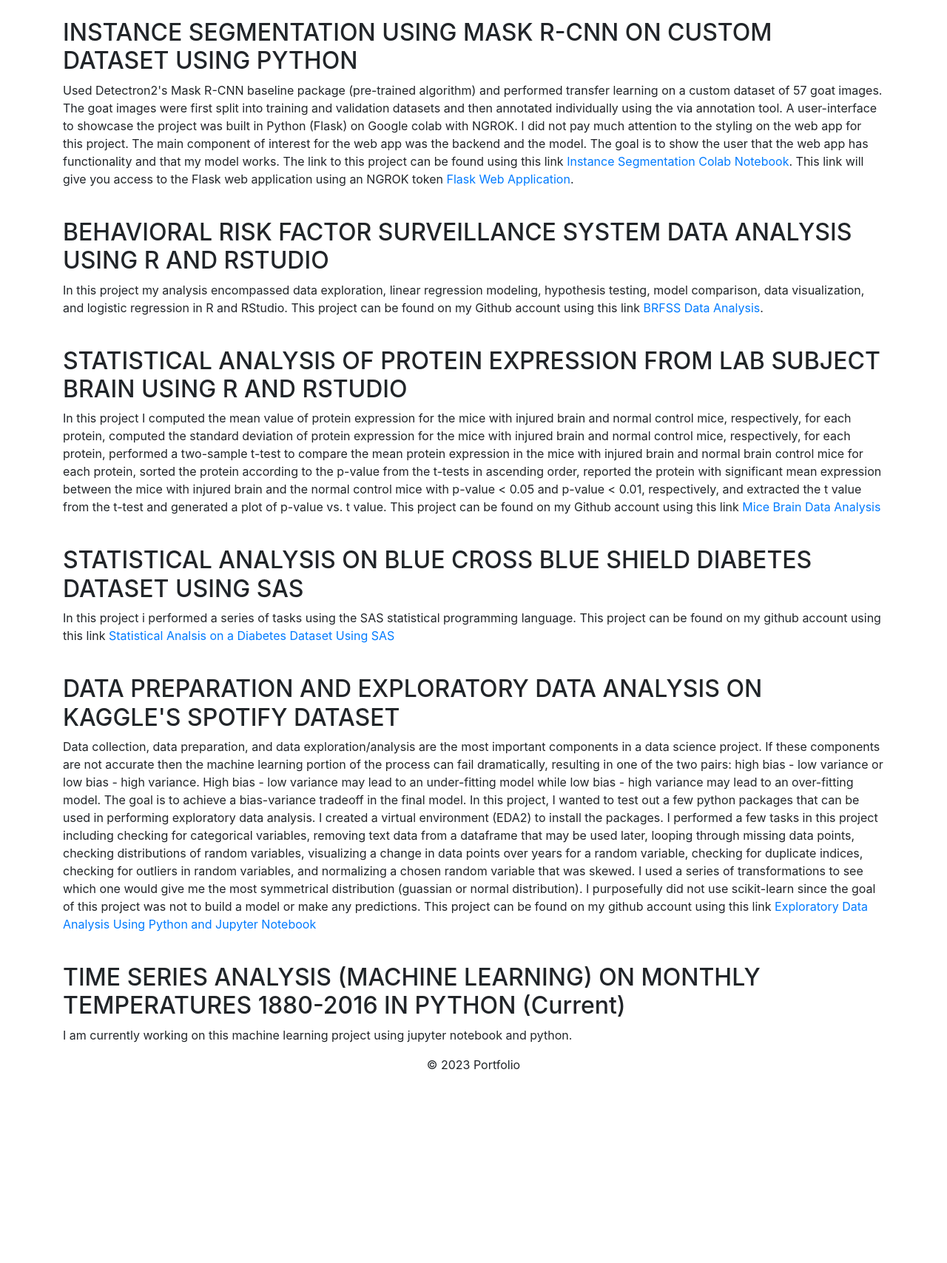
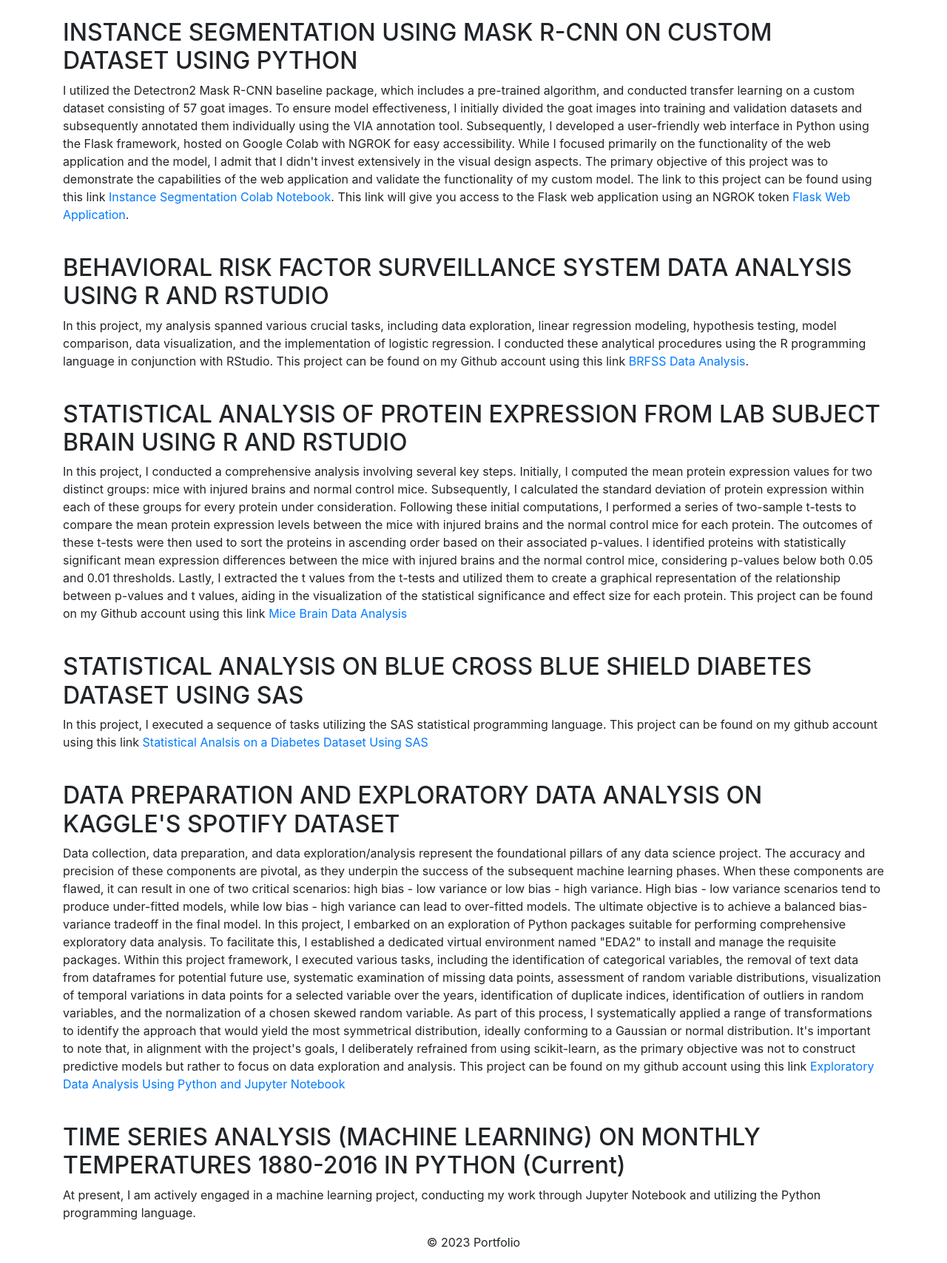
Before and after one commit to christopherbrunswick/portfolio, a Flask app: page /projects in a window 1280 px wide. Shown: the part 56-1763 px from the top of the page at 74% size. Before the commit the page ends 1501 px from the top, so only its background shows below. Run offline with Flask 2, Linux system fonts and the light colour scheme; some libraries are stand-ins or nearby versions.

Commit message:
updated projects.html file

```diff
--- a/templates/projects.html
+++ b/templates/projects.html
@@ -4,7 +4,7 @@
     <!--<header class="hero-2"
         <div class="container">
             <h1>This page consists of past, current, and future projects and will be labeled as such!</h1>
-            <!--<p class="lead">This is a sample index page for your Flask application.</p>
+            <p class="lead">This is a sample index page for your Flask application.</p>
         </div>
     </header>-->
 
@@ -13,13 +13,14 @@
         <div class="container">
             <!-- Project 1 Title -->
             <h2>INSTANCE SEGMENTATION USING MASK R-CNN ON CUSTOM DATASET USING PYTHON</h2>
-            <p>Used Detectron2's Mask R-CNN baseline package (pre-trained algorithm) and performed
-                transfer learning on a custom dataset of 57 goat images. The goat images were first split into
-                training and validation datasets and then annotated individually using the via annotation tool.
-                A user-interface to showcase the project was built in Python (Flask) on Google colab with
-                NGROK. I did not pay much attention to the styling on the web app for this project. The main
-                component of interest for the web app was the backend and the model. The goal is to show the user that the web app has functionality and that my model works.
-                The link to this project can be found using this link <a href="https://drive.google.com/file/d/1KSjVH5tKb9t7QCFSGFJT8r15g_kYaUjb/view?usp=sharing">Instance Segmentation Colab Notebook</a>.
+            <p>I utilized the Detectron2 Mask R-CNN baseline package, which includes a pre-trained algorithm, and
+                conducted transfer learning on a custom dataset consisting of 57 goat images. To ensure model effectiveness,
+                I initially divided the goat images into training and validation datasets and subsequently annotated them
+                individually using the VIA annotation tool. Subsequently, I developed a user-friendly web interface in Python
+                using the Flask framework, hosted on Google Colab with NGROK for easy accessibility. While I focused primarily on
+                the functionality of the web application and the model, I admit that I didn't invest extensively in the visual design
+                aspects. The primary objective of this project was to demonstrate the capabilities of the web application and validate
+                the functionality of my custom model. The link to this project can be found using this link <a href="https://drive.google.com/file/d/1KSjVH5tKb9t7QCFSGFJT8r15g_kYaUjb/view?usp=sharing">Instance Segmentation Colab Notebook</a>.
                 This link will give you access to the Flask web application using an NGROK token <a href="https://colab.research.google.com/drive/13JmyWMP5NokZW1W6aOatWhUYK7uguo4s?usp=sharing">Flask Web Application</a>.
             </p>
             <!-- Carousel for project 1 --
@@ -131,9 +132,11 @@
 
             <!-- Project 2 Title-->
             <h2>BEHAVIORAL RISK FACTOR SURVEILLANCE SYSTEM DATA ANALYSIS USING R AND RSTUDIO</h2>
-            <p>In this project my analysis encompassed data exploration, linear regression modeling,
-                hypothesis testing, model comparison, data visualization, and logistic regression in R and
-                RStudio. This project can be found on my Github account using this link <a href="https://github.com/christopherbrunswick/BRFSS2015-Data-Analysis">BRFSS Data Analysis</a>.
+            <p>In this project, my analysis spanned various crucial tasks, including data exploration,
+                linear regression modeling, hypothesis testing, model comparison, data visualization, and the
+                implementation of logistic regression. I conducted these analytical procedures using the R
+                programming language in conjunction with RStudio. This project can be found on my Github account
+                using this link <a href="https://github.com/christopherbrunswick/BRFSS2015-Data-Analysis">BRFSS Data Analysis</a>.
             </p>
 
              <!-- Carousel for project 2 --
@@ -181,16 +184,19 @@
         <div class="container">
             <!-- Project 3 Title-->
             <h2>STATISTICAL ANALYSIS OF PROTEIN EXPRESSION FROM LAB SUBJECT BRAIN USING R AND RSTUDIO</h2>
-            <p>In this project I computed the mean value of protein expression for the mice with injured brain
-                and normal control mice, respectively, for each protein, computed the standard deviation of
-                protein expression for the mice with injured brain and normal control mice, respectively, for
-                each protein, performed a two-sample t-test to compare the mean protein expression in the
-                mice with injured brain and normal brain control mice for each protein, sorted the protein
-                according to the p-value from the t-tests in ascending order, reported the protein with
-                significant mean expression between the mice with injured brain and the normal control mice
-                with p-value < 0.05 and p-value < 0.01, respectively, and extracted the t value from the t-test
-                and generated a plot of p-value vs. t value. This project can be found on my Github account using
-                this link <a href="https://github.com/christopherbrunswick/R-hands-on-work-and-project/blob/master/R/RprojectNoOutP12.Rmd">Mice Brain Data Analysis</a>
+            <p>In this project, I conducted a comprehensive analysis involving several key steps. Initially,
+                I computed the mean protein expression values for two distinct groups: mice with injured brains
+                and normal control mice. Subsequently, I calculated the standard deviation of protein expression
+                within each of these groups for every protein under consideration. Following these initial computations,
+                I performed a series of two-sample t-tests to compare the mean protein expression levels between the
+                mice with injured brains and the normal control mice for each protein. The outcomes of these t-tests
+                were then used to sort the proteins in ascending order based on their associated p-values.
+                I identified proteins with statistically significant mean expression differences between the
+                mice with injured brains and the normal control mice, considering p-values below both 0.05 and 0.01
+                thresholds. Lastly, I extracted the t values from the t-tests and utilized them to create a graphical
+                representation of the relationship between p-values and t values, aiding in the visualization of the
+                statistical significance and effect size for each protein. This project can be found on my Github account
+                using this link <a href="https://github.com/christopherbrunswick/R-hands-on-work-and-project/blob/master/R/RprojectNoOutP12.Rmd">Mice Brain Data Analysis</a>
             </p>
 
             <!-- Carousel for project 3
@@ -240,7 +246,7 @@
     <section class="project-4">
         <div class="container">
             <h2>STATISTICAL ANALYSIS ON BLUE CROSS BLUE SHIELD DIABETES DATASET USING SAS</h2>
-            <p>In this project i performed a series of tasks using the SAS statistical programming language.
+            <p>In this project, I executed a sequence of tasks utilizing the SAS statistical programming language.
                 This project can be found on my github account using this link <a href="https://github.com/christopherbrunswick/SAS-hands-on-work-and-final-project/blob/master/SAS_programming/Final%20Project%20SAS/FinalProjectSAS.sas">Statistical Analsis on a Diabetes Dataset Using SAS</a>
             </p>
         </div>
@@ -250,16 +256,22 @@
     <section class="project-5">
         <div class="container">
             <h2>DATA PREPARATION AND EXPLORATORY DATA ANALYSIS ON KAGGLE'S SPOTIFY DATASET</h2>
-            <p>Data collection, data preparation, and data exploration/analysis are the most important components
-                in a data science project. If these components are not accurate then the machine learning portion of the process
-                can fail dramatically, resulting in one of the two pairs: high bias - low variance or low bias - high variance.
-                High bias - low variance may lead to an under-fitting model while low bias - high variance may lead to an over-fitting model.
-                The goal is to achieve a bias-variance tradeoff in the final model. In this project, I wanted to test out a few python packages that
-                can be used in performing exploratory data analysis. I created a virtual environment (EDA2) to install the packages. I performed a few tasks
-                in this project including checking for categorical variables, removing text data from a dataframe that may be used later, looping through missing data points,
-                checking distributions of random variables, visualizing a change in data points over years for a random variable, checking for duplicate indices,
-                checking for outliers in random variables, and normalizing a chosen random variable that was skewed. I used a series of transformations to see which one would give me
-                the most symmetrical distribution (guassian or normal distribution). I purposefully did not use scikit-learn since the goal of this project was not to build a model or make any predictions.
+            <p>Data collection, data preparation, and data exploration/analysis represent the foundational pillars
+                of any data science project. The accuracy and precision of these components are pivotal, as they
+                underpin the success of the subsequent machine learning phases. When these components are flawed,
+                it can result in one of two critical scenarios: high bias - low variance or low bias - high variance.
+                High bias - low variance scenarios tend to produce under-fitted models, while low bias - high variance can
+                lead to over-fitted models. The ultimate objective is to achieve a balanced bias-variance tradeoff in the
+                final model. In this project, I embarked on an exploration of Python packages suitable for performing comprehensive
+                exploratory data analysis. To facilitate this, I established a dedicated virtual environment named "EDA2" to
+                install and manage the requisite packages. Within this project framework, I executed various tasks, including the
+                identification of categorical variables, the removal of text data from dataframes for potential future use, systematic
+                examination of missing data points, assessment of random variable distributions, visualization of temporal variations in data
+                points for a selected variable over the years, identification of duplicate indices, identification of outliers in random variables,
+                and the normalization of a chosen skewed random variable. As part of this process, I systematically applied a range of transformations
+                to identify the approach that would yield the most symmetrical distribution, ideally conforming to a Gaussian or normal distribution.
+                It's important to note that, in alignment with the project's goals, I deliberately refrained from using scikit-learn, as the primary
+                objective was not to construct predictive models but rather to focus on data exploration and analysis.
                 This project can be found on my github account using this link <a href="https://github.com/christopherbrunswick/exploratory-data-analysis/blob/master/Exploratory_Data_Analysis_Project.py">Exploratory Data Analysis Using Python and Jupyter Notebook</a></p>
         </div>
     </section>
@@ -268,7 +280,8 @@
     <section class="project-6">
         <div class="container">
             <h2>TIME SERIES ANALYSIS (MACHINE LEARNING) ON MONTHLY TEMPERATURES 1880-2016 IN PYTHON (Current)</h2>
-            <p>I am currently working on this machine learning project using jupyter notebook and python.</p>
+            <p>At present, I am actively engaged in a machine learning project, conducting my work through Jupyter Notebook
+                and utilizing the Python programming language.</p>
         </div>
     </section>
 {% endblock %}
```
